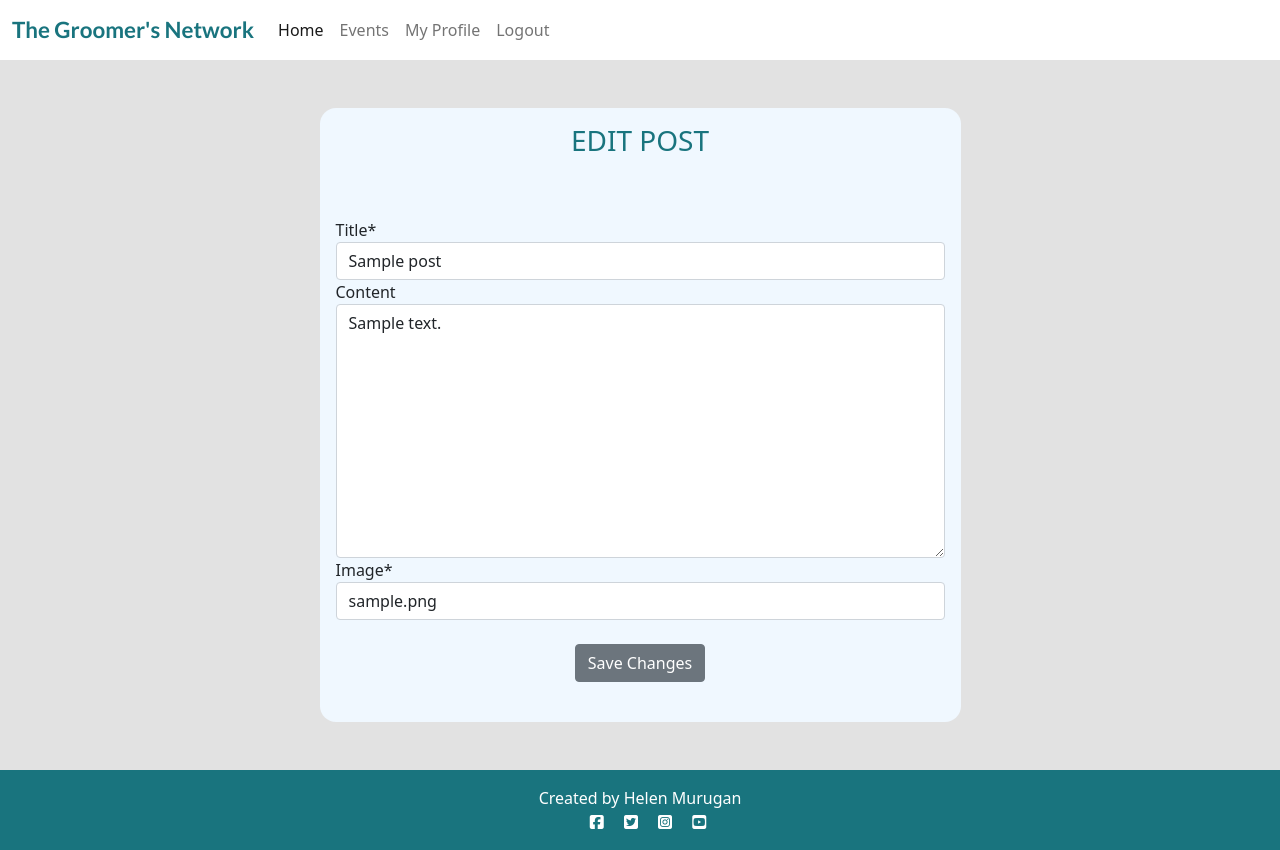
After one commit to helenmurugan/the-groomers-network, a Django app: a page that uses templates/post_update.html in a window 1280 px wide. The commit adds this page. Run offline with Django 3.2, Linux system fonts and the light colour scheme; a user stored in the database is signed in; tables that the repository leaves empty hold one stand-in row (values such as "Sample post"); some libraries are stand-ins or nearby versions.

Commit message:
feat: Add update_post functionality

```diff
--- a/post/urls.py
+++ b/post/urls.py
@@ -3,8 +3,9 @@ from django.urls import path
 
 
 urlpatterns = [
-      path("posts", views.PostList.as_view(), name="home"),
+      path("", views.PostList.as_view(), name="home"),
       path('<slug:slug>/', views.PostDetail.as_view(), name='post_detail'),
       path('like/<slug:slug>', views.PostLike.as_view(), name='post_like'),
       path("posts/post_create/", views.PostCreate.as_view(), name="post_create"),
+      path("posts/update/<slug:slug>", views.PostUpdate.as_view(), name="post_update")
 ]
--- a/post/views.py
+++ b/post/views.py
@@ -1,9 +1,12 @@
 from django.shortcuts import render, get_object_or_404, reverse
 from django.views import generic, View
-from django.views.generic import CreateView
+from django.views.generic import CreateView, UpdateView
+from django.contrib.auth.mixins import LoginRequiredMixin
+from django.utils.text import slugify
 from django.http import HttpResponseRedirect
 from .models import Post
 from .forms import PostForm, CommentForm
+
 
 class PostList(generic.ListView):
     """
@@ -92,11 +95,37 @@ class PostLike(View):
         return HttpResponseRedirect(reverse('post_detail', args=[slug]))
 
 
-class PostCreate(CreateView):
+class PostCreate(LoginRequiredMixin, CreateView):
     """
     View for creating a post
     """
     model = Post
     template_name = "post_create.html"
     form_class = PostForm
-    success_url = "/"
+    success_url = "/posts/"
+
+    def form_valid(self, form):
+        """
+        Custom logic to handle form validation when creating a new blog post
+        """
+        form.instance.created_by = self.request.user
+        form.instance.author_id = self.request.user.pk
+        form.instance.slug = slugify(form.instance.title)
+        return super().form_valid(form)
+
+
+class PostUpdate(LoginRequiredMixin, UpdateView):
+    """
+    View for updating a post
+    """
+    model = Post
+    template_name = "post_update.html"
+    form_class = PostForm
+    success_url = '/'
+
+    def test_func(self):
+        """
+        Allow only if post is own post
+        """
+        post = self.get_object()
+        return self.request.user == post.author
--- a/templates/post_detail.html
+++ b/templates/post_detail.html
@@ -58,6 +58,9 @@
             </div>
         </div>
     </div>
+    <div class="text-center">
+        <a href="{% url 'post_update' post.slug %}" class="btn btn-secondary mb-4">Edit Post</a>
+    </div>
     <div class="row">
         <div class="col">
             <hr>
--- /dev/null
+++ b/templates/post_update.html
@@ -0,0 +1,30 @@
+{% extends 'base.html' %}
+
+{% load crispy_forms_tags %}
+
+{% block content %}
+
+<section>
+    <div class="container my-5">
+        <div class="row justify-content-center">
+            <div class="col-md-8 col-lg-7">
+                <div class="profile-card" style="border-radius: 1rem;">
+                    <div class="text-center">
+                        <h3 class="card-body teal-text">EDIT POST</h3>
+                    </div>
+                    <div class=card-body>
+                        <form method="post" style="margin-top: 1.3em;">
+                            {{ form | crispy }}
+                            {% csrf_token %}
+                            <div class="text-center">
+                                <button type="submit" class="btn btn-secondary my-4">Save Changes</button>
+                            </div>
+                        </form>
+                    </div>
+                </div>
+            </div>
+        </div>
+    </div>
+</section>
+
+{% endblock %}
```
Also changed, not shown: post/forms.py (+18 -0 lines).
